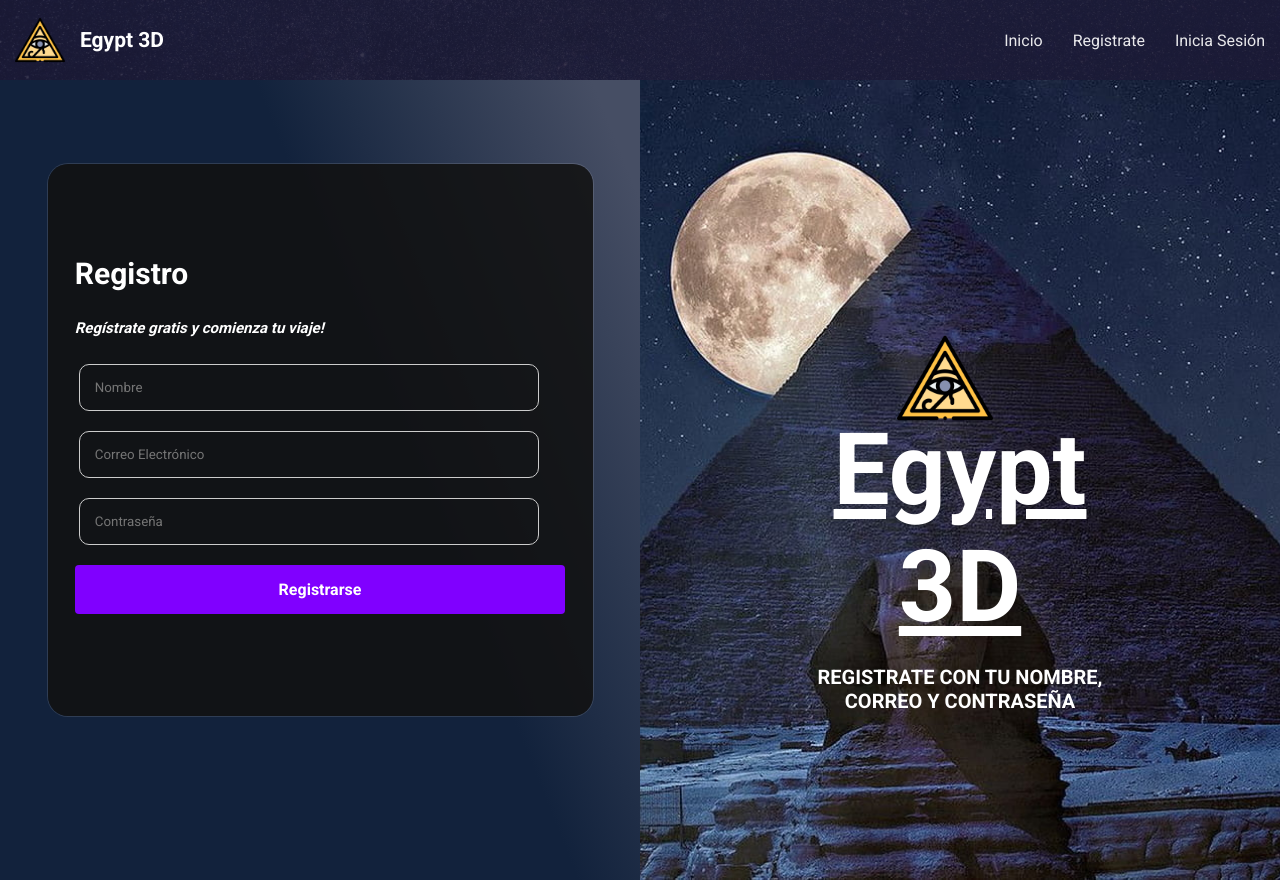
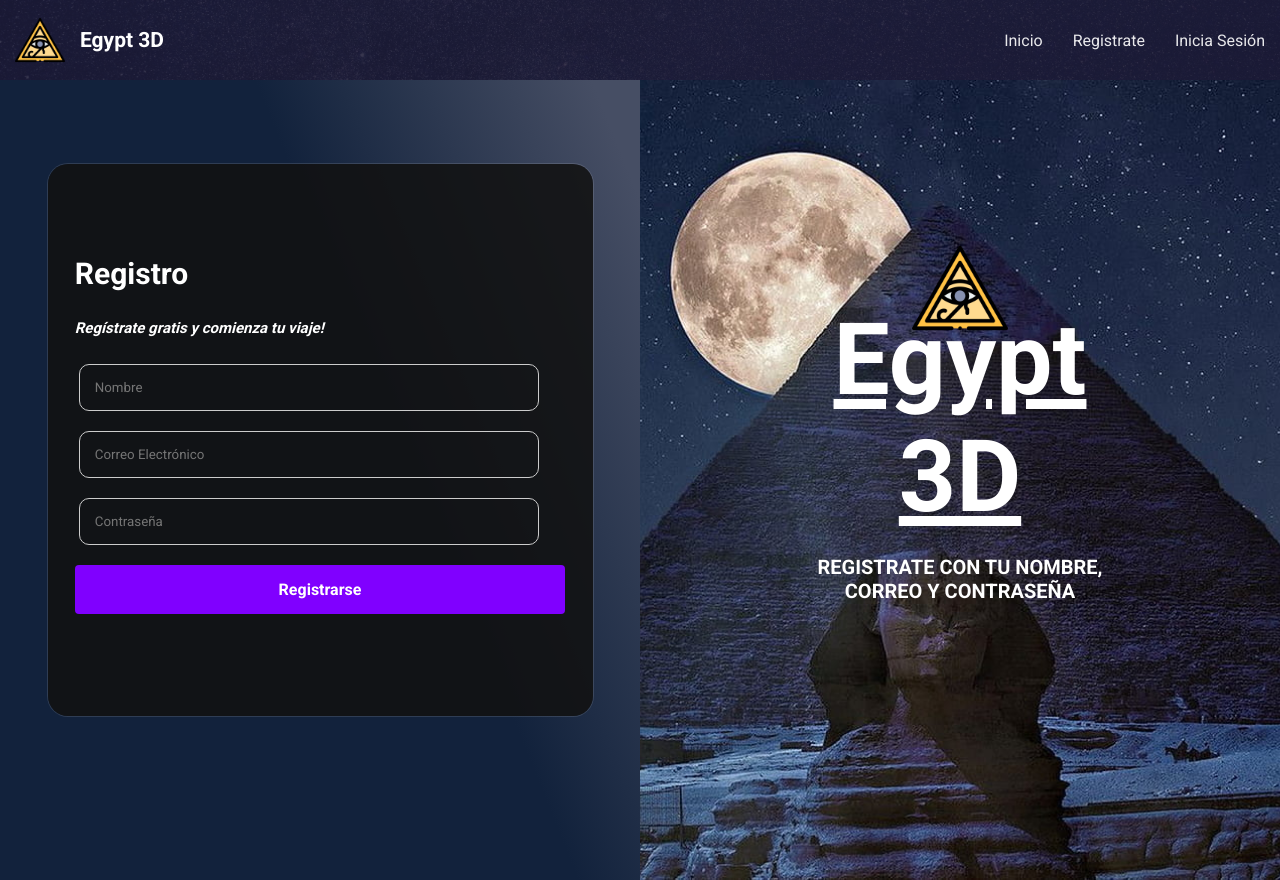
Before and after one commit to MarlonAnacona/Egypt3D, a React (Create React App) app: page /register in a window 1280 px wide. Built offline with nearby package versions, Linux system fonts and the light colour scheme.

Commit message:
ajustes css

```diff
--- a/src/components/Login/Login.module.css
+++ b/src/components/Login/Login.module.css
@@ -33,7 +33,7 @@ background: linear-gradient(0deg, rgba(103,90,81,1) 16%, rgba(236,142,96,1) 53%,
   font-size: 100px;
   width: 50%;
   margin: auto;
-  margin-top: 350px;
+  margin-top: 40vh;
   margin-bottom: 20px;
   text-decoration: underline;
 }
@@ -48,8 +48,8 @@ background: linear-gradient(0deg, rgba(103,90,81,1) 16%, rgba(236,142,96,1) 53%,
 .logo{
   text-align: center;
   width: 100%;
-  margin-top: 250px;
-  margin-bottom: -370px;
+  margin-top: 25vh;
+  margin-bottom: -45vh;
 }
 
 .logo img{
--- a/src/components/Modules/Modules.jsx
+++ b/src/components/Modules/Modules.jsx
@@ -28,7 +28,7 @@ export function Modules() {
           position: 'fixed',
           bottom: '10px',
           left: '10px',
-          width: '200px',
+          width: '300px',
           height: '20px',
           zIndex: '9999',
         }}
--- a/src/components/Profile/Profile.css
+++ b/src/components/Profile/Profile.css
@@ -99,8 +99,8 @@
   }
 
   .avatar-preview img {
-    width: 200px;
-    height: 200px;
+    width: 180px;
+    height: 180px;
     border-radius: 50%;
   }
 
--- a/src/components/Register/Register.module.css
+++ b/src/components/Register/Register.module.css
@@ -1,11 +1,10 @@
-
 .izquierda {
 
     width: 50%;
     margin: auto;
     height: 100vh;
-    background: rgb(18,34,60);
-    background: linear-gradient(68deg, rgba(18,34,60,1) 60%, rgba(70,78,100,1) 95%);
+    background: rgb(18, 34, 60);
+    background: linear-gradient(68deg, rgba(18, 34, 60, 1) 60%, rgba(70, 78, 100, 1) 95%);
 }
 
 .derecha {
@@ -19,7 +18,7 @@
 
 }
 
-#pantalla-dividida{
+#pantalla-dividida {
     display: flex;
     width: 100%;
     height: 60vh;
@@ -29,32 +28,33 @@
 }
 
 
-.titulo{
+.titulo {
     color: white;
   font-size: 100px;
   width: 50%;
   margin: auto;
-    margin-top: 350px;
+  margin-top: 40vh;
   margin-bottom: 20px;
   text-decoration: underline;
 }
 
-.subtitulo{
+.subtitulo {
     color: white;
     font-size: 20px;
     width: 50%;
     margin: auto;
 }
 
-.logo{
-    margin-left: -15px;
+.logo {
+    text-align: center;
   width: 100%;
-    margin-top: 250px;
-    margin-bottom: -370px;
+  margin-top: 20vh;
+  margin-bottom: -45vh;
 }
 
-.logo img{
+.logo img {
     width: 15%;
+    text-align: center;
 }
 
 .register-form {
```
Lines whose indentation alone changed are shown as unchanged.
